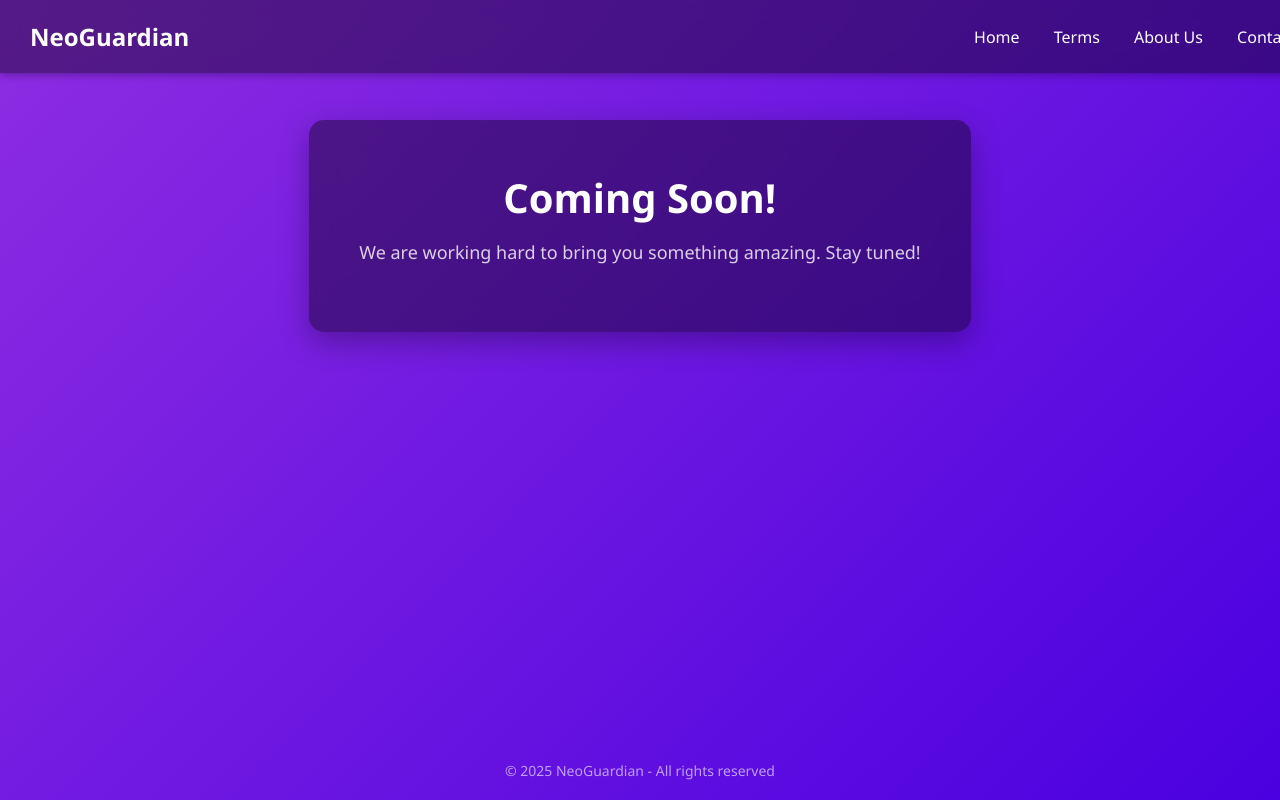
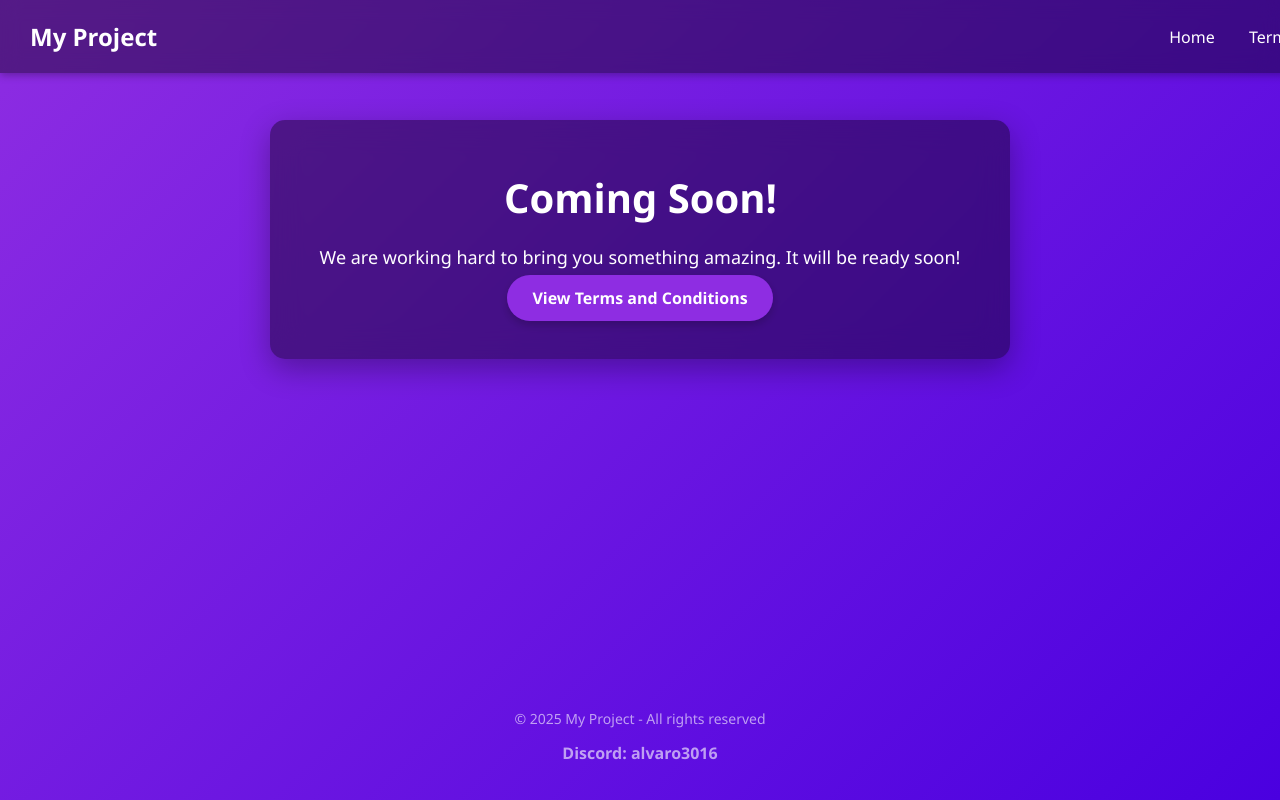
Before and after one commit to Alvaro3016/neoguardian, a plain HTML site: page index.html in a window 1280 px wide. Drawn offline with Linux system fonts and the light colour scheme.

Commit message:
index.html

```diff
--- a/index.html
+++ b/index.html
@@ -76,9 +76,27 @@
     }
 
     .coming-soon p {
-      margin-top: 15px;
       font-size: 18px;
-      opacity: 0.8;
+      margin-top: 20px;
+    }
+
+    .back-button {
+      margin-top: 30px;
+      background: var(--primary-color);
+      color: white;
+      padding: 12px 25px;
+      border-radius: 30px;
+      text-decoration: none;
+      font-size: 16px;
+      font-weight: 600;
+      cursor: pointer;
+      box-shadow: 0 4px 10px rgba(0,0,0,0.2);
+      transition: background 0.3s, transform 0.3s;
+    }
+
+    .back-button:hover {
+      background: var(--secondary-color);
+      transform: scale(1.05);
     }
 
     @keyframes fadeIn {
@@ -104,28 +122,35 @@
       padding: 20px;
       font-size: 14px;
       opacity: 0.6;
+      text-align: center;
+    }
+
+    footer .discord {
+      font-size: 16px;
+      font-weight: bold;
+      margin-top: 10px;
     }
   </style>
 </head>
 
 <body>
   <header>
-    <div class="logo">NeoGuardian</div>
+    <div class="logo">My Project</div>
     <nav>
       <a href="#">Home</a>
-      <a href="https://neoguardianbot.space/terminos-condiciones">Terms</a>
-      <a href="#about">About Us</a>
-      <a href="#contact">Contact</a>
+      <a href="https://neoguardianbot.space/terms-conditions">Terms</a>
     </nav>
   </header>
 
   <div class="coming-soon">
     <h1>Coming Soon!</h1>
-    <p>We are working hard to bring you something amazing. Stay tuned!</p>
+    <p>We are working hard to bring you something amazing. It will be ready soon!</p>
+    <a href="https://neoguardianbot.space/terms-conditions" class="back-button">View Terms and Conditions</a>
   </div>
 
   <footer>
-    © 2025 NeoGuardian - All rights reserved
+    <p>© 2025 My Project - All rights reserved</p>
+    <p class="discord">Discord: <strong>alvaro3016</strong></p>
   </footer>
 </body>
 </html>
```
